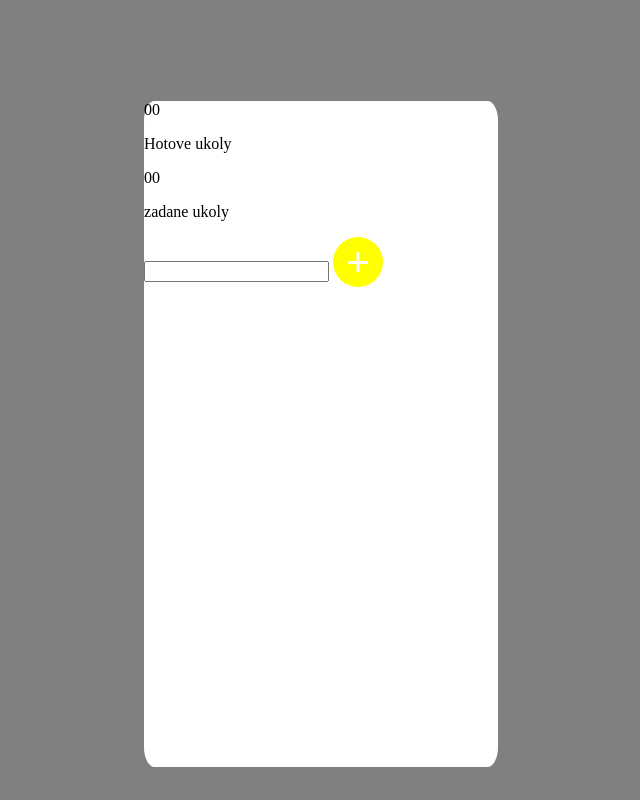
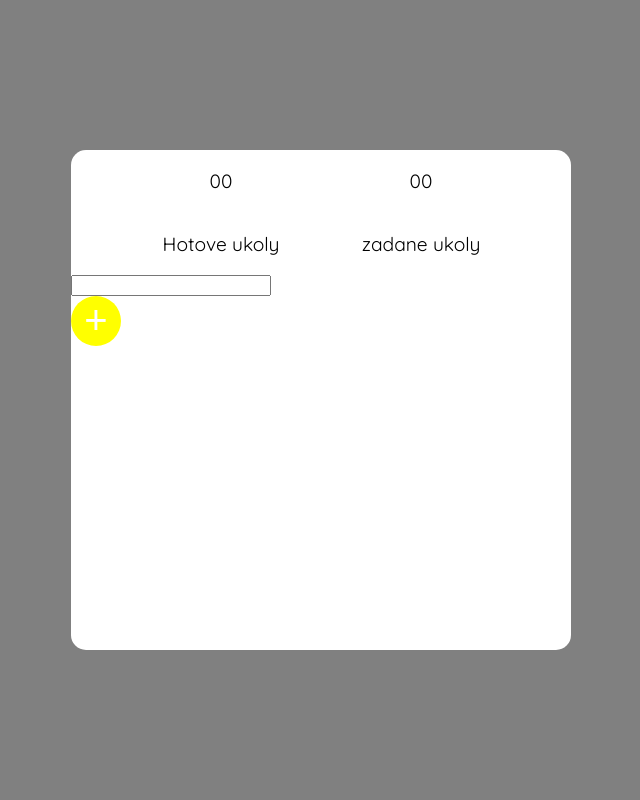
Before and after one commit to ProgramingAvocado/Repository-To-do-list, a plain HTML site: page index.html in a window 1280 px wide. Shown: the whole page, without its empty margins (319-959 px from the left). Drawn offline with Linux system fonts and the light colour scheme.

Commit message:
Doplnit css a html

```diff
--- a/index.html
+++ b/index.html
@@ -5,15 +5,30 @@
     <meta name="viewport" content="width=device-width, initial-scale=1.0">
     <title>Document</title>
     <link rel="stylesheet" href="styles.css">
+    <link href="
+https://fonts.googleapis.com/css2?family=Quicksand:wght@300;400;500;600;700&display=swap
+" rel="stylesheet">
 </head>
 <body>
     <main>
-        <p>00</p>
-        <p>Hotove ukoly</p>
-        <p>00</p>
-        <p>zadane ukoly</p>
-        <input type="text">
-        <button id="button">+</button>
+        <header>
+            <div id="nehtoto">
+                <p id="cislo1">00</p>
+                <p id="h1">Hotove ukoly</p>
+            </div>
+            <div id="hohoto">
+                <p id="cislo2">00</p>
+                <p id="h2">zadane ukoly</p>
+            </div>
+
+        </header>
+        <section>
+        </section>
+        <footer>
+            <input type="text">
+            <button id="button">+</button>
+        </footer>
+
     </main>
 </body>
 </html>
--- a/styles.css
+++ b/styles.css
@@ -1,13 +1,16 @@
 body {
     background-color: gray;
+    font-family: 'Quicksand', sans-serif;
 }
 main {
     background-color: white;
-    padding-bottom: 38%;
-    margin-right: 36%;
-    margin-left: 36%;
-    margin-top: 8%;
+    margin: auto;
+    display: flex;
+    flex-direction: column;
+    max-width: 500px;
+    height: 500px;
     border-radius: 3%;
+    margin-top: 150px;
 }
 button {
     color: white;
@@ -18,3 +21,26 @@ button {
     width: 50px;
     font-size: 2.5em;
 }
+header {
+    display: flex;
+    flex-direction: row;
+    justify-content: center;
+}
+
+#nehtoto, #hohoto {
+    width: 40%;
+    display: flex;
+    flex-direction: column;
+    justify-content: center;
+    text-align: center;
+    font-size: 1.2em;
+}
+
+footer {
+    display: flex;
+    width: 40%;
+    display: flex;
+    flex-direction: column;
+    justify-content: center;
+    text-align: center;
+}
```
